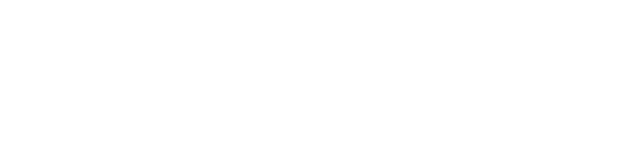
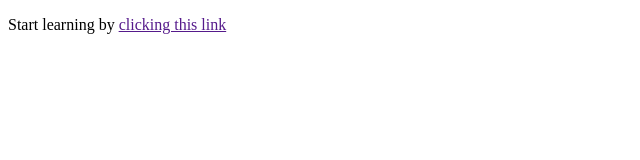
Before and after one commit to levilu800b/Team--sites, a plain HTML site: page index.html in a window 1280 px wide. Shown: the whole page, without its empty margins (0-640 px from the left). Drawn offline with Linux system fonts and the light colour scheme.

Commit message:
Cuneyts_commitment

```diff
--- a/index.html
+++ b/index.html
@@ -6,5 +6,9 @@
 		<meta name="viewport" content="width=device-width, initial-scale=1.0" />
 		<title>Document</title>
 	</head>
-	<body></body>
+	<body>
+		<header>
+			<p id="registeration">Start learning by <a id="link_text" href="">clicking this link</a></p>
+		</header>
+	</body>
 </html>
--- a/styles.css
+++ b/styles.css
@@ -0,0 +1,4 @@
+#link_text {
+    text-decoration: none;
+    color:red
+}
```
